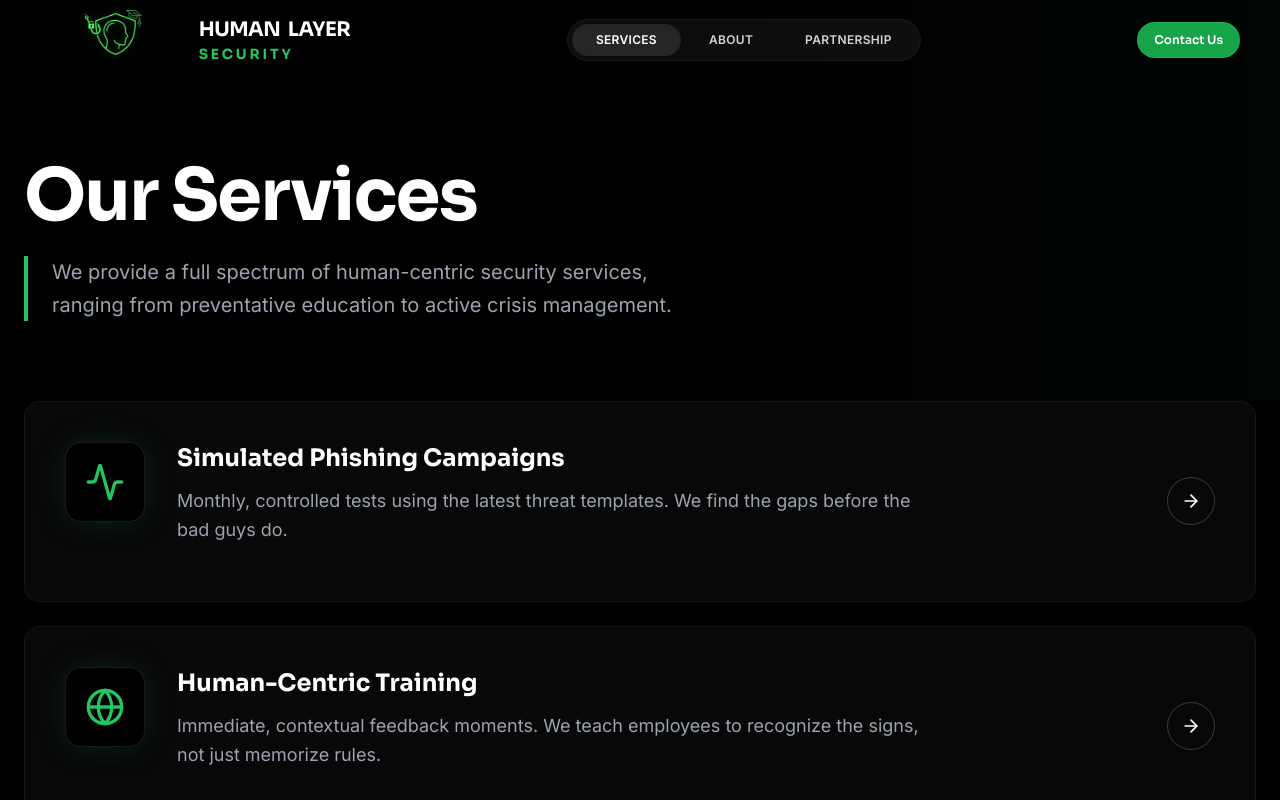
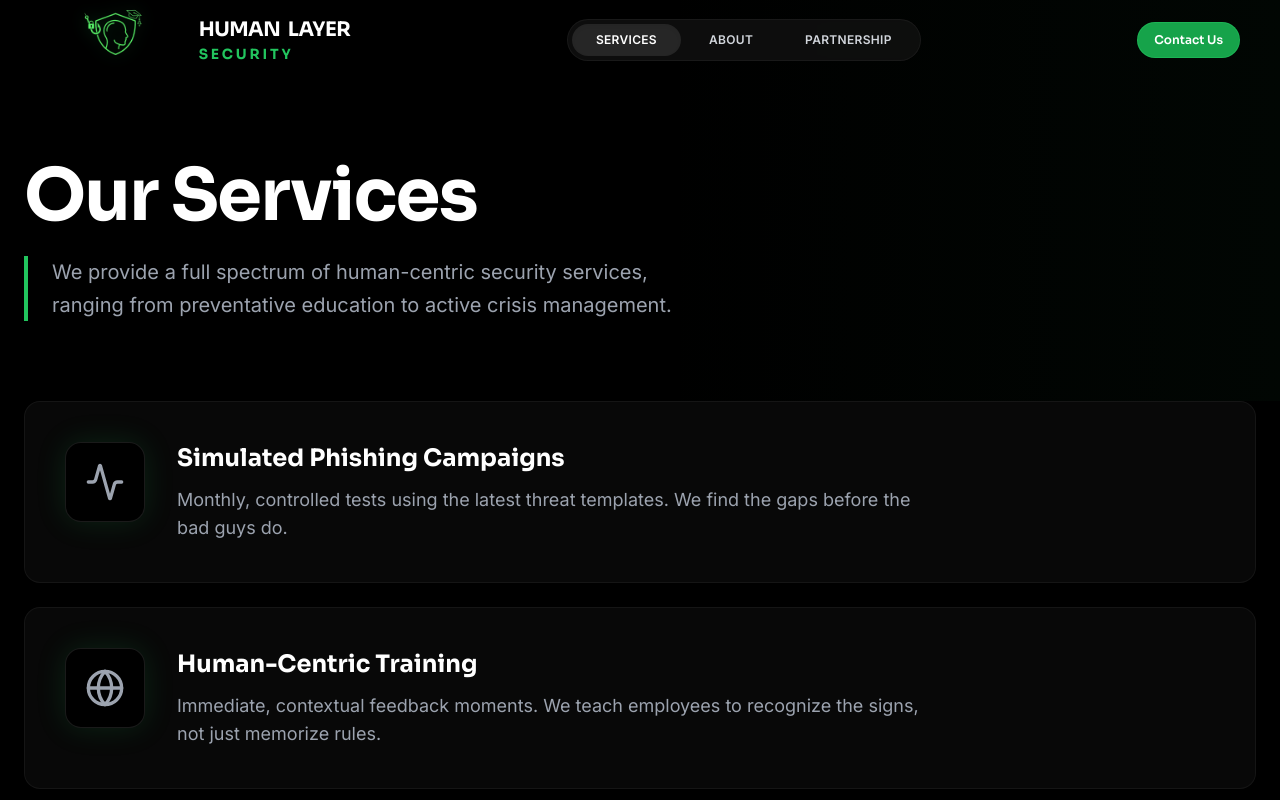
Before and after one commit to chipardo/Human-Layer-Security, a React (Vite) app: page / in a window 1280 px wide. Both pictures are taken after a click on the button "All Services". Shown: the top 800 px of the page. Built offline with nearby package versions, Linux system fonts and the light colour scheme.

Commit message:
Update App.tsx

```diff
--- a/src/App.tsx
+++ b/src/App.tsx
@@ -10,7 +10,7 @@ import { twMerge } from "tailwind-merge";
 function cn(...inputs: ClassValue[]) { return twMerge(clsx(inputs)); }
 
 // --- DATA ---
-const CONTACT_INFO = { email: "nicolassunobrega2@gmail.com", phone: "3052820302", founder: "Nicolas Su Nobrega Garces" };
+const CONTACT_INFO = { email: "contact@humanls.com", phone: "3052820302", founder: "Nicolas Su Nobrega Garces" };
 
 const QUOTES = [
   { text: "Security is not a product, but a process.", author: "Bruce Schneier" },
@@ -223,7 +223,7 @@ const Home = () => {
           {[{ t: "Simulate", d: "We send monthly controlled phishing campaigns.", i: Mail }, { t: "Educate", d: "Instant micro-trainings for those who click.", i: FileText }, { t: "Report", d: "Comprehensive vulnerability trend analysis.", i: Activity }, { t: "Improve", d: "Hardening the human operating system over time.", i: CheckCircle }].map((s, i) => (
             <motion.div variants={fadeInUp} key={i} className="group relative p-8 rounded-2xl bg-white/5 border border-white/5 hover:bg-white/10 transition-colors min-w-[300px] md:min-w-0 snap-center">
               <div className="absolute top-0 right-0 p-4 text-7xl font-bold text-white/5 font-display select-none group-hover:text-white/10 transition-colors">0{i + 1}</div>
-              <div className="w-12 h-12 bg-primary/20 rounded-xl flex items-center justify-center mb-6 group-hover:scale-110 transition-transform"><s.i className="w-6 h-6 text-primary" /></div>
+              <div className="w-12 h-12 bg-primary/20 rounded-xl flex items-center justify-center mb-6 group-hover:scale-110 transition-transform"><s.i className="w-6 h-6 text-gray-400 group-hover:text-primary transition-colors" /></div>
               <h3 className="text-xl font-bold text-white mb-2">{s.t}</h3>
               <p className="text-gray-400 text-sm leading-relaxed">{s.d}</p>
             </motion.div>
@@ -332,19 +332,14 @@ const Services = () => (
           { t: "Executive Workshops", d: "High-level strategy sessions for leadership to understand the human risk factor.", i: Shield },
           { t: "Spear Phishing Sims", d: "Highly targeted campaigns designed to test your C-suite's resilience against sophisticated social engineering.", i: Mail }
         ].map((s, i) => (
-          <motion.div initial={{ opacity: 0, y: 10 }} whileInView={{ opacity: 1, y: 0 }} viewport={{ once: true }} transition={{ delay: i * 0.1 }} key={i} className="flex flex-col md:flex-row gap-8 p-10 border border-white/5 bg-surface/50 rounded-2xl hover:border-primary/50 hover:bg-white/5 transition-all group relative overflow-hidden">
+          <motion.div initial={{ opacity: 0, y: 10 }} whileInView={{ opacity: 1, y: 0 }} viewport={{ once: true }} transition={{ delay: i * 0.1 }} key={i} className="flex flex-col md:flex-row gap-6 md:gap-8 p-6 md:p-10 border border-white/5 bg-surface/50 rounded-2xl hover:border-primary/50 hover:bg-white/5 transition-all group relative overflow-hidden">
             <div className="absolute inset-0 bg-gradient-to-r from-primary/5 to-transparent opacity-0 group-hover:opacity-100 transition-opacity" />
-            <div className="w-20 h-20 bg-black rounded-2xl flex items-center justify-center shrink-0 group-hover:scale-110 transition-transform shadow-[0_0_30px_rgba(34,197,94,0.15)] border border-white/10 relative z-10">
-              <s.i className="w-10 h-10 text-primary" />
+            <div className="w-16 h-16 md:w-20 md:h-20 bg-black rounded-2xl flex items-center justify-center shrink-0 group-hover:scale-110 transition-transform shadow-[0_0_30px_rgba(34,197,94,0.15)] border border-white/10 relative z-10">
+              <s.i className="w-8 h-8 md:w-10 md:h-10 text-gray-400 group-hover:text-primary transition-colors" />
             </div>
-            <div className="relative z-10">
-              <h3 className="text-2xl font-bold mb-3 text-white">{s.t}</h3>
-              <p className="text-gray-400 leading-relaxed max-w-3xl mb-4 text-lg">{s.d}</p>
-            </div>
-            <div className="md:ml-auto flex items-center relative z-10">
-              <div className="w-12 h-12 rounded-full border border-white/20 flex items-center justify-center group-hover:bg-primary group-hover:border-primary transition-colors group-hover:text-black">
-                <ArrowRight size={20} className="text-current" />
-              </div>
+            <div className="relative z-10 flex-1">
+              <h3 className="text-xl md:text-2xl font-bold mb-2 md:mb-3 text-white">{s.t}</h3>
+              <p className="text-gray-400 leading-relaxed max-w-3xl text-sm md:text-lg">{s.d}</p>
             </div>
           </motion.div>
         ))}
@@ -570,18 +565,12 @@ const Contact = () => (
   <div className="min-h-screen bg-background text-white pb-20">
     <PageHeader title="Contact Us" subtitle="Ready to transform your users from risk to defense?" />
     <Section className="!pt-0">
-      <div className="grid md:grid-cols-2 gap-8 max-w-4xl mx-auto">
+      <div className="max-w-4xl mx-auto">
         <div className="p-10 rounded-3xl bg-surface border border-white/10 flex flex-col items-center text-center group hover:border-primary/50 transition-colors">
-          <Mail className="w-16 h-16 text-primary mb-6" />
+          <Mail className="w-16 h-16 text-gray-400 group-hover:text-primary mb-6 transition-colors" />
           <h3 className="text-2xl font-bold text-white mb-2">Email Us</h3>
           <p className="text-gray-400 mb-6">For general inquiries and partnership opportunities.</p>
           <a href={`mailto:${CONTACT_INFO.email}`} className="text-xl font-bold text-primary hover:underline">{CONTACT_INFO.email}</a>
-        </div>
-        <div className="p-10 rounded-3xl bg-surface border border-white/10 flex flex-col items-center text-center group hover:border-primary/50 transition-colors">
-          <Phone className="w-16 h-16 text-primary mb-6" />
-          <h3 className="text-2xl font-bold text-white mb-2">Call Us</h3>
-          <p className="text-gray-400 mb-6">Speak directly with our team.</p>
-          <a href={`tel:${CONTACT_INFO.phone}`} className="text-xl font-bold text-primary hover:underline">{CONTACT_INFO.phone}</a>
         </div>
       </div>
     </Section>
```
